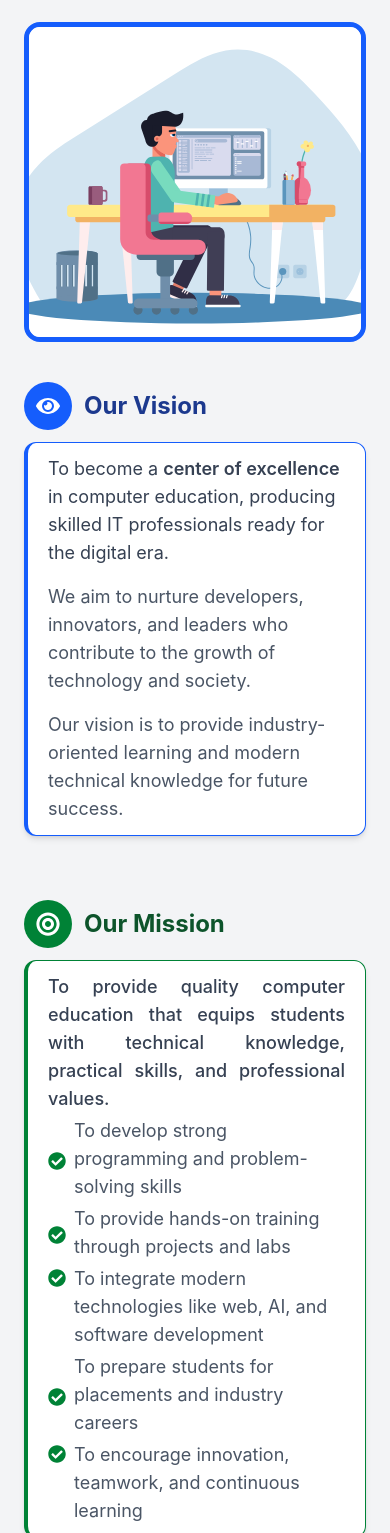
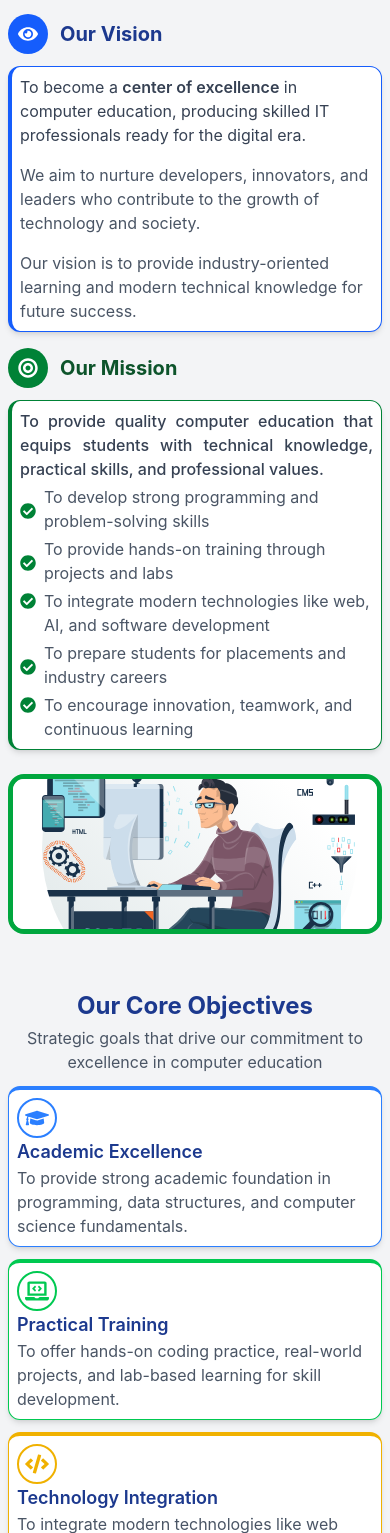
Before and after one commit to ravikrpatel01/bpsc-bca-website, a React (Vite) app: page /about/vision-and-mission in a window 390 px wide. Shown: the part 467-2000 px from the top of the page. Built offline with nearby package versions, Linux system fonts and the light colour scheme.

Commit message:
Made vision & mission page responsive

```diff
--- a/src/components/CoreObjectives.jsx
+++ b/src/components/CoreObjectives.jsx
@@ -9,96 +9,96 @@ import {
 
 const CoreObjectives = () => {
   return (
-    <div className="bg-gray-100 py-16 px-6">
-      <h2 className="text-3xl font-bold text-center text-blue-900 mb-3">
+    <div className="bg-gray-100 py-4 lg:py-16 px-2 lg:px-6">
+      <h2 className="text-2xl lg:text-3xl font-bold text-center text-blue-900 mb-1 lg:mb-3">
         Our Core Objectives
       </h2>
 
-      <p className="text-center text-lg text-gray-600 mb-8">
+      <p className="text-center lg:text-lg text-gray-600 mb-3 lg:mb-8">
         Strategic goals that drive our commitment to excellence in computer
         education
       </p>
 
-      <div className="max-w-6xl mx-auto grid sm:grid-cols-2 lg:grid-cols-3 gap-8">
+      <div className="max-w-6xl mx-auto grid sm:grid-cols-2 lg:grid-cols-3 gap-3 lg:gap-8">
         {/* Card 1 */}
-        <div className="bg-white border rounded-xl shadow-md px-4 py-3 border-t-4 border-blue-500 hover:shadow-lg transition">
-          <div className="w-12 h-12 flex items-center justify-center border-2 border-blue-500 rounded-full mb-4">
-            <FaGraduationCap className="text-blue-500 text-3xl" />
+        <div className="bg-white border rounded-xl shadow-md px-2 py-2 lg:px-4 lg:py-3 border-t-4 border-blue-500 hover:shadow-lg transition">
+          <div className="w-10 h-10 lg:w-12 lg:h-12 flex items-center justify-center border-2 border-blue-500 rounded-full mb-0 lg:mb-4">
+            <FaGraduationCap className="text-blue-500 text-2xl lg:text-3xl" />
           </div>
-          <h3 className="font-semibold text-xl text-blue-900 mb-2">
+          <h3 className="font-semibold text-lg lg:text-xl text-blue-900 mb-0 lg:mb-2">
             Academic Excellence
           </h3>
-          <p className="text-gray-600 text-lg">
+          <p className="text-gray-600 lg:text-lg">
             To provide strong academic foundation in programming, data
             structures, and computer science fundamentals.
           </p>
         </div>
 
         {/* Card 2 */}
-        <div className="bg-white border rounded-xl shadow-md px-4 py-3 border-t-4 border-green-500 hover:shadow-lg transition">
-          <div className="w-12 h-12 flex items-center justify-center border-2 border-green-500 rounded-full mb-4">
-            <FaLaptopCode className="text-green-500 text-3xl" />
+        <div className="bg-white border rounded-xl shadow-md px-2 py-2 lg:px-4 lg:py-3 border-t-4 border-green-500 hover:shadow-lg transition">
+          <div className="w-10 h-10 lg:w-12 lg:h-12 flex items-center justify-center border-2 border-green-500 rounded-full mb-0 lg:mb-4">
+            <FaLaptopCode className="text-green-500 text-2xl lg:text-3xl" />
           </div>
-          <h3 className="font-semibold text-xl text-blue-900 mb-2">
+          <h3 className="font-semibold text-lg lg:text-xl text-blue-900 mb-0 lg:mb-2">
             Practical Training
           </h3>
-          <p className="text-gray-600 text-lg">
+          <p className="text-gray-600 lg:text-lg">
             To offer hands-on coding practice, real-world projects, and
             lab-based learning for skill development.
           </p>
         </div>
 
         {/* Card 3 */}
-        <div className="bg-white border rounded-xl shadow-md px-4 py-3 border-t-4 border-yellow-500 hover:shadow-lg transition">
-          <div className="w-12 h-12 flex items-center justify-center border-2 border-yellow-500 rounded-full mb-4">
-            <FaCode className="text-yellow-500 text-3xl" />
+        <div className="bg-white border rounded-xl shadow-md px-2 py-2 lg:px-4 lg:py-3 border-t-4 border-yellow-500 hover:shadow-lg transition">
+          <div className="w-10 h-10 lg:w-12 lg:h-12 flex items-center justify-center border-2 border-yellow-500 rounded-full mb-0 lg:mb-4">
+            <FaCode className="text-yellow-500 text-2xl lg:text-3xl" />
           </div>
-          <h3 className="font-semibold text-xl text-blue-900 mb-2">
+          <h3 className="font-semibold text-lg lg:text-xl text-blue-900 mb-0 lg:mb-2">
             Technology Integration
           </h3>
-          <p className="text-gray-600 text-lg">
+          <p className="text-gray-600 lg:text-lg">
             To integrate modern technologies like web development, AI, and
             software engineering into the curriculum.
           </p>
         </div>
 
         {/* Card 4 */}
-        <div className="bg-white border rounded-xl shadow-md px-4 py-3 border-t-4 border-purple-500 hover:shadow-lg transition">
-          <div className="w-12 h-12 flex items-center justify-center border-2 border-purple-500 rounded-full mb-4">
-            <FaHeart className="text-purple-500 text-3xl" />
+        <div className="bg-white border rounded-xl shadow-md px-2 py-2 lg:px-4 lg:py-3 border-t-4 border-purple-500 hover:shadow-lg transition">
+          <div className="w-10 h-10 lg:w-12 lg:h-12 flex items-center justify-center border-2 border-purple-500 rounded-full mb-0 lg:mb-4">
+            <FaHeart className="text-purple-500 text-2xl lg:text-3xl" />
           </div>
-          <h3 className="font-semibold text-xl text-blue-900 mb-2">
+          <h3 className="font-semibold text-lg lg:text-xl text-blue-900 mb-0 lg:mb-2">
             Value Education
           </h3>
-          <p className="text-gray-600 text-lg">
+          <p className="text-gray-600 lg:text-lg">
             To develop ethical values, teamwork, and professional responsibility
             among students.
           </p>
         </div>
 
         {/* Card 5 */}
-        <div className="bg-white border rounded-xl shadow-md px-4 py-3 border-t-4 border-red-500 hover:shadow-lg transition">
-          <div className="w-12 h-12 flex items-center justify-center border-2 border-red-500 rounded-full mb-4">
-            <FaUsers className="text-red-500 text-3xl" />
+        <div className="bg-white border rounded-xl shadow-md px-2 py-2 lg:px-4 lg:py-3 border-t-4 border-red-500 hover:shadow-lg transition">
+          <div className="w-10 h-10 lg:w-12 lg:h-12 flex items-center justify-center border-2 border-red-500 rounded-full mb-0 lg:mb-4">
+            <FaUsers className="text-red-500 text-2xl lg:text-3xl" />
           </div>
-          <h3 className="font-semibold text-xl text-blue-900 mb-2">
+          <h3 className="font-semibold text-lg lg:text-xl text-blue-900 mb-0 lg:mb-2">
             Inclusive Learning
           </h3>
-          <p className="text-gray-600 text-lg">
+          <p className="text-gray-600 lg:text-lg">
             To create a supportive environment where every student gets equal
             opportunity to learn and grow.
           </p>
         </div>
 
         {/* Card 6 */}
-        <div className="bg-white border rounded-xl shadow-md px-4 py-3 border-t-4 border-indigo-500 hover:shadow-lg transition">
-          <div className="w-12 h-12 flex items-center justify-center border-2 border-indigo-500 rounded-full mb-4">
-            <FaBriefcase className="text-indigo-500 text-3xl" />
+        <div className="bg-white border rounded-xl shadow-md px-2 py-2 lg:px-4 lg:py-3 border-t-4 border-indigo-500 hover:shadow-lg transition">
+          <div className="w-10 h-10 lg:w-12 lg:h-12 flex items-center justify-center border-2 border-indigo-500 rounded-full mb-0 lg:mb-4">
+            <FaBriefcase className="text-indigo-500 text-2xl lg:text-3xl" />
           </div>
-          <h3 className="font-semibold text-xl text-blue-900 mb-2">
+          <h3 className="font-semibold text-lg lg:text-xl text-blue-900 mb-0 lg:mb-2">
             Career Readiness
           </h3>
-          <p className="text-gray-600 text-lg">
+          <p className="text-gray-600 lg:text-lg">
             To prepare students for placements with industry skills,
             internships, and career guidance.
           </p>
--- a/src/components/MainFooter.jsx
+++ b/src/components/MainFooter.jsx
@@ -130,7 +130,7 @@ const MainFooter = () => {
             Quick Links
           </h3>
 
-          <ul className="mt-4 space-y-3 text-sm">
+          <ul className="mt-4 lg:space-y-3 text-sm">
             {links.map((item, i) => (
               <li
                 key={i}
--- a/src/components/VisionMission.jsx
+++ b/src/components/VisionMission.jsx
@@ -5,15 +5,17 @@ const VisionMission = () => {
   return (
     <div>
       {/* Hero */}
-      <div className="bg-linear-to-r bg-blue-500 text-white py-16 text-center">
-        <h1 className="text-4xl font-bold mb-4">Vision & Mission</h1>
+      <div className="bg-linear-to-r bg-blue-500 text-white py-4 lg:py-16 text-center">
+        <h1 className="text-2xl lg:text-4xl font-bold mb-2 lg:mb-4">
+          Vision & Mission
+        </h1>
 
-        <p className="max-w-2xl mx-auto text-lg opacity-90">
+        <p className="max-w-2xl mx-auto lg:text-lg opacity-90">
           Our guiding principles and commitment to excellence in computer
           education
         </p>
 
-        <div className="mt-6 text-sm flex justify-center gap-2 opacity-90">
+        <div className="mt-2 lg:mt-6 text-sm flex justify-center gap-2 opacity-90">
           <Link to="/">Home</Link>
           <span>/</span>
           <span className="font-semibold">Vision & Mission</span>
@@ -21,27 +23,29 @@ const VisionMission = () => {
       </div>
 
       {/* Vision */}
-      <div className="bg-gray-100 py-16 px-6">
-        <div className="max-w-6xl mx-auto grid md:grid-cols-2 gap-10 items-center">
+      <div className="bg-gray-100 py-4 lg:py-16 px-2 lg:px-6">
+        <div className="max-w-6xl mx-auto grid md:grid-cols-2 gap-4 lg:gap-10 items-center">
           {/* Image */}
           <div>
             <img
               src="/vision.svg"
               alt="Vision"
-              className="w-full h-80 object-cover rounded-2xl border-5 border-blue-600"
+              className="w-full h-40 lg:h-80 object-cover rounded-2xl border-5 border-blue-600"
             />
           </div>
 
           {/* Content */}
           <div>
             <div className="flex items-center gap-3 mb-3">
-              <div className="bg-blue-600 text-white w-12 h-12 flex items-center justify-center rounded-full">
-                <FaEye className="text-2xl" />
+              <div className="bg-blue-600 text-white w-10 h-10 lg:w-12 lg:h-12 flex items-center justify-center rounded-full">
+                <FaEye className="text-xl lg:text-2xl" />
               </div>
-              <h2 className="text-2xl font-bold text-blue-900">Our Vision</h2>
+              <h2 className="lg:text-2xl text-xl font-bold text-blue-900">
+                Our Vision
+              </h2>
             </div>
 
-            <div className="bg-white border text-lg px-5 py-3 rounded-xl shadow-md border-l-4 border-blue-600">
+            <div className="bg-white border lg:text-lg px-2 py-2 lg:px-5 lg:py-3 rounded-xl shadow-md border-l-4 border-blue-600">
               <p className="text-gray-700 mb-4">
                 To become a{" "}
                 <span className="font-semibold">center of excellence</span> in
@@ -64,39 +68,41 @@ const VisionMission = () => {
       </div>
 
       {/* Mission */}
-      <div className="bg-gray-100 pb-10 px-6">
-        <div className="max-w-6xl mx-auto grid md:grid-cols-2 gap-10 items-center">
+      <div className="bg-gray-100 pb-10 px-2 lg:px-6">
+        <div className="max-w-6xl mx-auto grid md:grid-cols-2 gap-3 lg:gap-10 items-center">
           {/* Content */}
           <div>
             <div className="flex items-center gap-3 mb-3">
-              <div className="bg-green-700 text-white w-12 h-12 flex items-center justify-center rounded-full">
-                <FaBullseye className="text-2xl" />
+              <div className="bg-green-700 text-white w-10 h-10 lg:w-12 lg:h-12 flex items-center justify-center rounded-full">
+                <FaBullseye className="text-xl lg:text-2xl" />
               </div>
-              <h2 className="text-2xl font-bold text-green-900">Our Mission</h2>
+              <h2 className="text-xl lg:text-2xl font-bold text-green-900">
+                Our Mission
+              </h2>
             </div>
 
-            <div className="bg-white border px-5 py-3 rounded-xl shadow-md border-l-4 border-green-700 space-y-1">
-              <p className="text-gray-700 mb-1 text-lg text-justify font-medium">
+            <div className="bg-white border px-2 py-2 lg:px-5 lg:py-3 rounded-xl shadow-md border-l-4 border-green-700 space-y-1">
+              <p className="text-gray-700 mb-1 lg:text-lg text-justify font-medium">
                 To provide quality computer education that equips students with
                 technical knowledge, practical skills, and professional values.
               </p>
 
               {/* Points */}
-              <div className="flex gap-2 text-lg items-center">
+              <div className="flex gap-2 lg:text-lg items-center">
                 <FaCheckCircle className="text-green-700 mt-1 shrink-0" />
                 <p className="text-gray-600">
                   To develop strong programming and problem-solving skills
                 </p>
               </div>
 
-              <div className="flex gap-2 text-lg items-center">
+              <div className="flex gap-2 lg:text-lg items-center">
                 <FaCheckCircle className="text-green-700 mt-1 shrink-0" />
                 <p className="text-gray-600">
                   To provide hands-on training through projects and labs
                 </p>
               </div>
 
-              <div className="flex gap-2 text-lg">
+              <div className="flex gap-2 lg:text-lg">
                 <FaCheckCircle className="text-green-700 mt-1 shrink-0" />
                 <p className="text-gray-600">
                   To integrate modern technologies like web, AI, and software
@@ -104,14 +110,14 @@ const VisionMission = () => {
                 </p>
               </div>
 
-              <div className="flex gap-2 text-lg items-center">
+              <div className="flex gap-2 lg:text-lg items-center">
                 <FaCheckCircle className="text-green-700 mt-1 shrink-0" />
                 <p className="text-gray-600">
                   To prepare students for placements and industry careers
                 </p>
               </div>
 
-              <div className="flex gap-2 text-lg">
+              <div className="flex gap-2 lg:text-lg">
                 <FaCheckCircle className="text-green-700 mt-1 shrink-0" />
                 <p className="text-gray-600">
                   To encourage innovation, teamwork, and continuous learning
@@ -121,11 +127,11 @@ const VisionMission = () => {
           </div>
 
           {/* Image */}
-          <div className="mt-15">
+          <div className="mt-3 lg:mt-15">
             <img
               src="/mission.svg"
               alt="Mission"
-              className="w-full h-90 object-cover rounded-2xl border-5 border-green-600"
+              className="w-full h-40 lg:h-90 object-cover rounded-2xl border-5 border-green-600"
             />
           </div>
         </div>
```
Also changed, not shown: src/components/ContactSection.jsx (+6 -6 lines).
